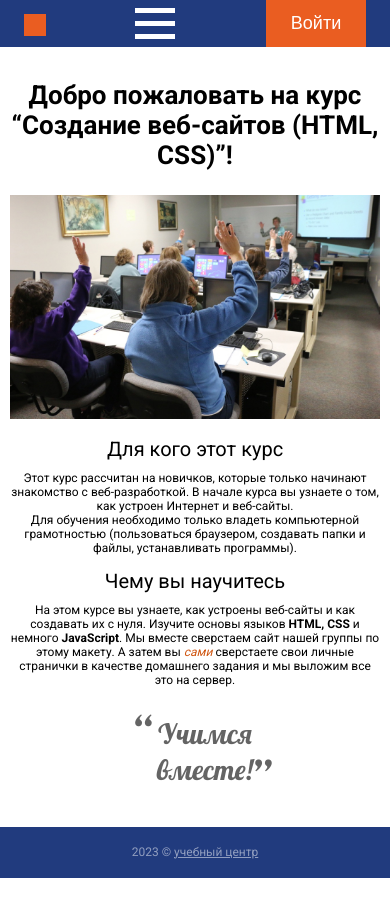
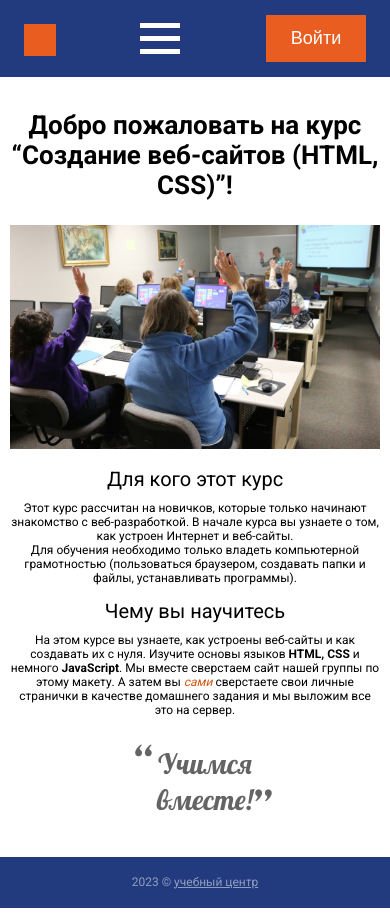
Before and after one commit to chudoVR/learning-together.github.io, a plain HTML site: page index.html in a window 390 px wide. Drawn offline with Linux system fonts and the light colour scheme.

Commit message:
Update style.css

```diff
--- a/style.css
+++ b/style.css
@@ -757,14 +757,14 @@ body {
 }
 
 @media (min-width: 320px) and (max-width: 530px) {
-     .logo {
-        width: 20px;
-        height: 20px;
+ .logo {
+        width: 30px;
+        height: 30px;
     }
 
     .logo_show {
-        width: 20px;
-        height: 20px;
+        width: 30px;
+        height: 30px;
     }
 
     .okno {
@@ -795,10 +795,6 @@ body {
         padding-right: 24px;
         position: relative;
         justify-content: space-between;
-    }
-
-    .img_logo {
-        padding: 15px 0;
     }
 
     .burger {
@@ -835,9 +831,9 @@ body {
         flex-direction: column;
         gap: 20px;
         background-color: #213b7ee6;
-        padding: 20px;
+        padding: 15px;
         position: absolute;
-        top: 80px;
+        top: 75px;
         left: 0px;
         z-index: 1000;
         width: 100%;
@@ -863,6 +859,7 @@ body {
     .btn {
         width: 100px;
         height: 47px;
+        margin: 15px 0;
     }
 
     .form_btn {
```
